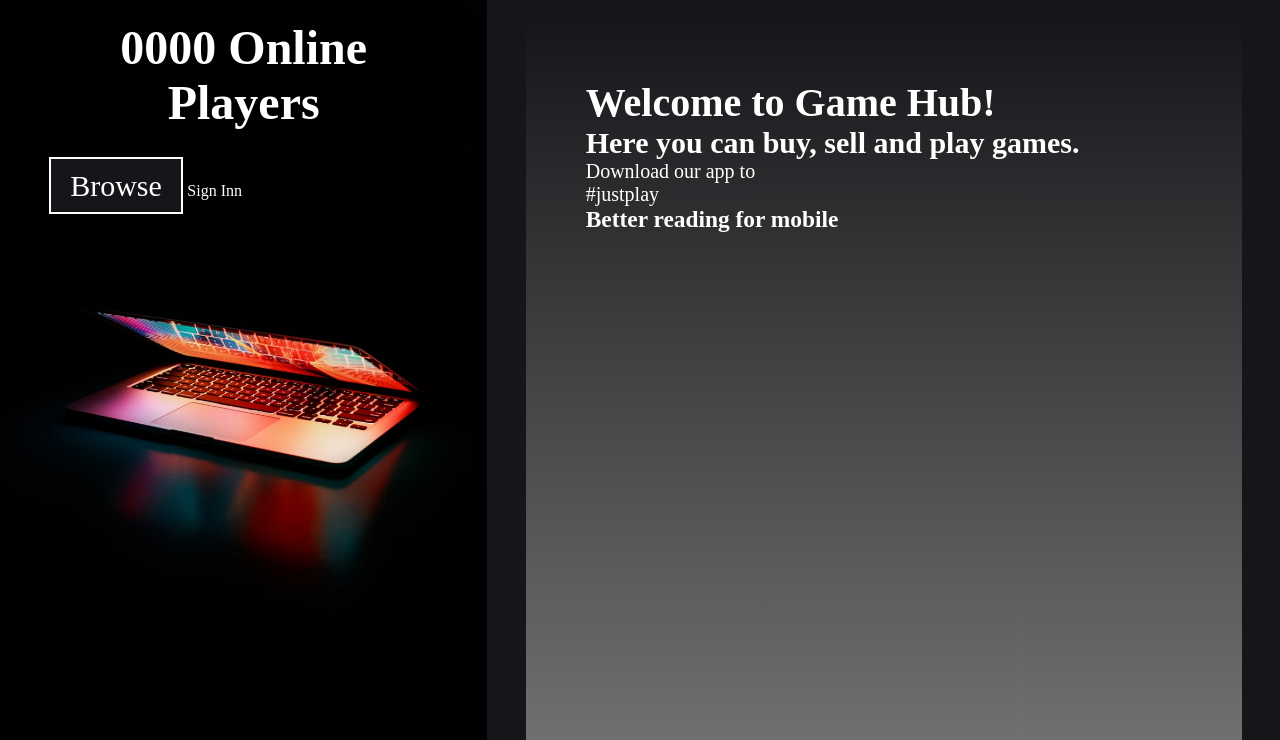
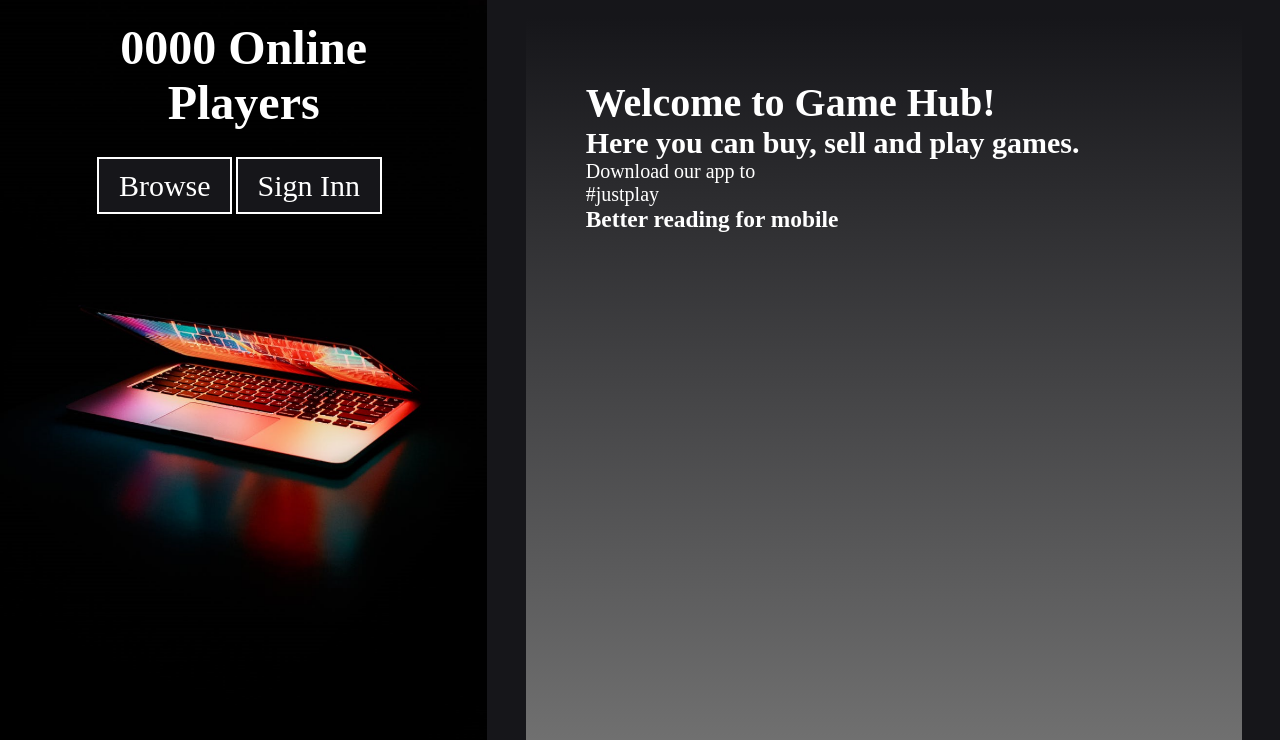
Before and after one commit to Noroff-FEU-Assignments/cross-course-project-Kokkismile, a plain HTML site: page index.html in a window 1280 px wide. Shown: the part 161-901 px from the top of the page. Drawn offline with Linux system fonts and the light colour scheme.

Commit message:
adjusting minimum height welcomebox1

```diff
--- a/css/stylesheet.css
+++ b/css/stylesheet.css
@@ -78,7 +78,7 @@ a {
     background-repeat: no-repeat;
     background-size: 100% 100%;
     max-width: 890px;
-    min-height: 400px;
+    min-height: 500px;
     flex-grow: 3;
 }
 
@@ -106,7 +106,17 @@ a {
     height: 5%;
     padding: 2% 4%;
     font-size: 30px;
-    margin-left: 10%;
+    margin-left: 20%;
+}
+
+.button-homepage2 {
+    background-color: #16161A;
+    border: solid 2px white;
+    width: 10%;
+    height: 5%;
+    padding: 2% 4%;
+    font-size: 30px;
+    margin-right: 10%;
 }
 
 @media (min-width: 600px) {.button-homepage1 .button-homepage2 {
```
